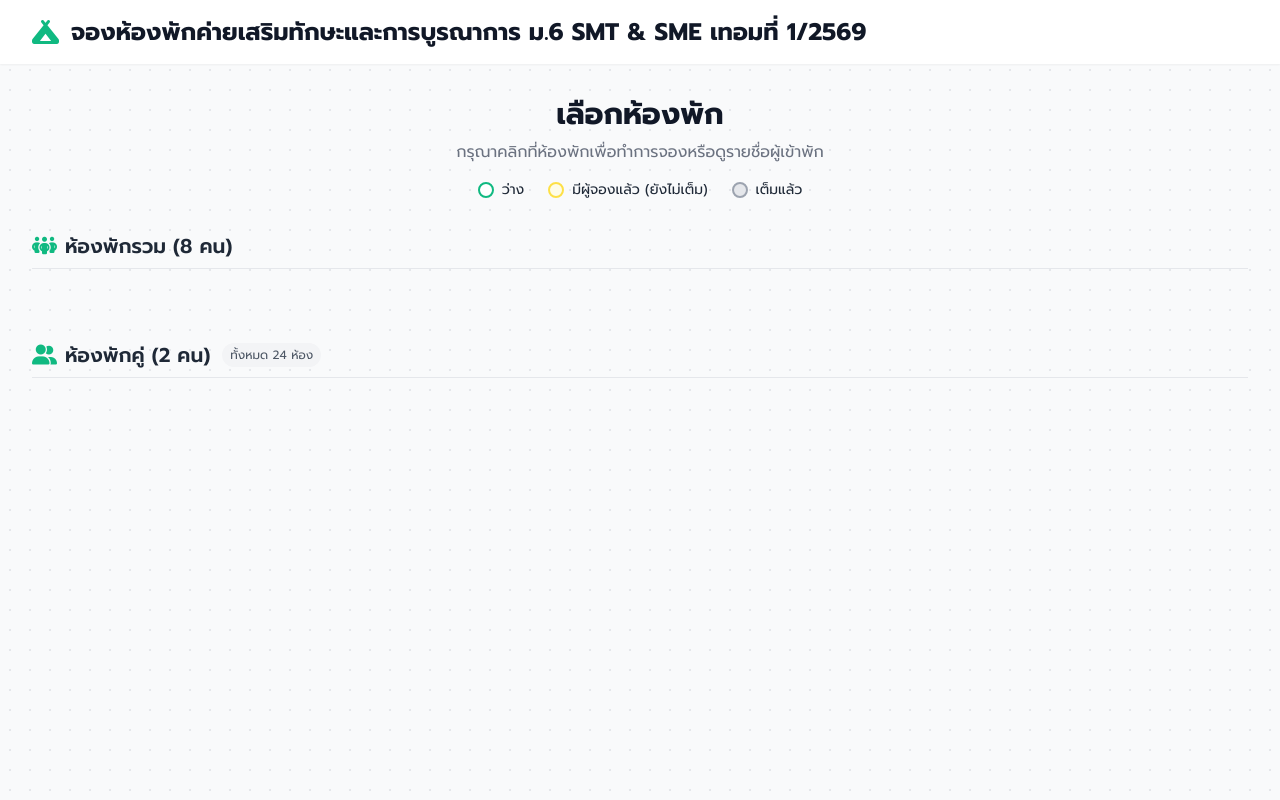
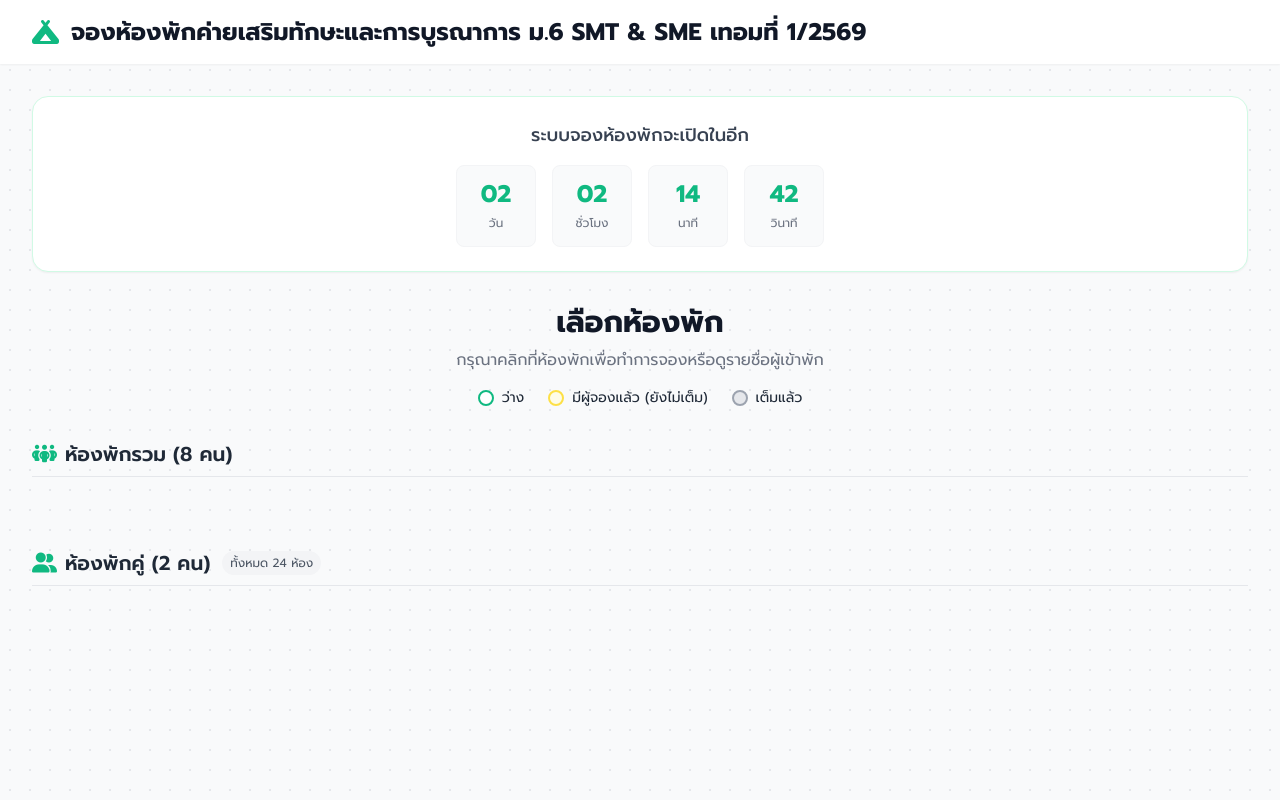
Before and after one commit to basehappy19/camp-room, a plain HTML site: page index.html in a window 1280 px wide. Drawn offline with nearby package versions, Linux system fonts and the light colour scheme; no server answers.

Commit message:
Add booking countdown timer and remove delete functionality

```diff
--- a/index.html
+++ b/index.html
@@ -49,6 +49,29 @@
     </nav>
 
     <main class="max-w-7xl mx-auto px-4 sm:px-6 lg:px-8 py-8">
+
+        <!-- Countdown Section -->
+        <div id="countdown-section" class="mb-8 text-center bg-white p-6 rounded-2xl shadow-sm border border-emerald-100 hidden">
+            <h3 class="text-lg font-medium text-gray-700 mb-4">ระบบจองห้องพักจะเปิดในอีก</h3>
+            <div class="flex justify-center gap-3 sm:gap-4 text-center" id="countdown-timer">
+                <div class="bg-gray-50 px-3 sm:px-4 py-3 rounded-lg border border-gray-100 w-16 sm:w-20">
+                    <span id="cd-days" class="block text-xl sm:text-2xl font-bold text-primary">00</span>
+                    <span class="text-[10px] sm:text-xs text-gray-500">วัน</span>
+                </div>
+                <div class="bg-gray-50 px-3 sm:px-4 py-3 rounded-lg border border-gray-100 w-16 sm:w-20">
+                    <span id="cd-hours" class="block text-xl sm:text-2xl font-bold text-primary">00</span>
+                    <span class="text-[10px] sm:text-xs text-gray-500">ชั่วโมง</span>
+                </div>
+                <div class="bg-gray-50 px-3 sm:px-4 py-3 rounded-lg border border-gray-100 w-16 sm:w-20">
+                    <span id="cd-minutes" class="block text-xl sm:text-2xl font-bold text-primary">00</span>
+                    <span class="text-[10px] sm:text-xs text-gray-500">นาที</span>
+                </div>
+                <div class="bg-gray-50 px-3 sm:px-4 py-3 rounded-lg border border-gray-100 w-16 sm:w-20">
+                    <span id="cd-seconds" class="block text-xl sm:text-2xl font-bold text-primary">00</span>
+                    <span class="text-[10px] sm:text-xs text-gray-500">วินาที</span>
+                </div>
+            </div>
+        </div>
 
         <div class="mb-8 text-center">
             <h2 class="text-3xl font-bold text-gray-900 mb-2">เลือกห้องพัก</h2>
@@ -114,6 +137,15 @@
                 <hr class="mb-6 border-gray-100">
 
                 <!-- ฟอร์มจอง -->
+                <!-- แจ้งเตือนยังไม่เปิดจอง -->
+                <div id="notOpenMessage" class="hidden text-center py-8">
+                    <div class="w-16 h-16 bg-orange-100 text-orange-500 rounded-full flex items-center justify-center mx-auto mb-3">
+                        <i class="fa-solid fa-clock text-2xl"></i>
+                    </div>
+                    <h4 class="text-lg font-bold text-gray-800 mb-1">ยังไม่เปิดให้จอง</h4>
+                    <p class="text-gray-500 text-sm">ระบบจะเปิดให้ลงชื่อในวันที่ 31 ก.ค. 2569 เวลา 20:00 น.</p>
+                </div>
+
                 <div id="bookingFormSection">
                     <h4 class="text-sm font-semibold text-gray-500 uppercase tracking-wider mb-3">เพิ่มผู้เข้าพักใหม่</h4>
 
--- a/script.js
+++ b/script.js
@@ -16,9 +16,43 @@ let rooms = [];
 let currentSelectedRoom = null;
 let currentPreviewStudent = null;
 let isFetching = false;
+let isBookingOpen = false;
+
+// 31 ก.ค. 2569 เวลา 20:00:00 น. (GMT+7)
+const BOOKING_START_TIME = new Date('2026-07-31T20:00:00+07:00').getTime();
+
+function initCountdown() {
+    const updateCountdown = () => {
+        const now = new Date().getTime();
+        const distance = BOOKING_START_TIME - now;
+
+        if (distance <= 0) {
+            isBookingOpen = true;
+            document.getElementById('countdown-section').classList.add('hidden');
+            return;
+        }
+
+        isBookingOpen = false;
+        document.getElementById('countdown-section').classList.remove('hidden');
+
+        const days = Math.floor(distance / (1000 * 60 * 60 * 24));
+        const hours = Math.floor((distance % (1000 * 60 * 60 * 24)) / (1000 * 60 * 60));
+        const minutes = Math.floor((distance % (1000 * 60 * 60)) / (1000 * 60));
+        const seconds = Math.floor((distance % (1000 * 60)) / 1000);
+
+        document.getElementById('cd-days').innerText = days.toString().padStart(2, '0');
+        document.getElementById('cd-hours').innerText = hours.toString().padStart(2, '0');
+        document.getElementById('cd-minutes').innerText = minutes.toString().padStart(2, '0');
+        document.getElementById('cd-seconds').innerText = seconds.toString().padStart(2, '0');
+    };
+
+    updateCountdown();
+    setInterval(updateCountdown, 1000);
+}
 
 // Initialize
 document.addEventListener('DOMContentLoaded', async () => {
+    initCountdown();
     await loadStudents();
     initEmptyRooms();
 
@@ -209,14 +243,20 @@ function openModal(roomId) {
     renderOccupants();
     resetForm();
 
-    // Check if room is full
-    const isFull = currentSelectedRoom.occupants.length >= currentSelectedRoom.capacity;
-    if (isFull) {
+    // จัดการแสดงผลฟอร์มจอง หรือ แจ้งเตือนยังไม่เปิด
+    if (isBookingOpen) {
+        if (currentSelectedRoom.occupants.length >= currentSelectedRoom.capacity) {
+            document.getElementById('bookingFormSection').classList.add('hidden');
+            document.getElementById('roomFullMessage').classList.remove('hidden');
+        } else {
+            document.getElementById('bookingFormSection').classList.remove('hidden');
+            document.getElementById('roomFullMessage').classList.add('hidden');
+        }
+        document.getElementById('notOpenMessage').classList.add('hidden');
+    } else {
         document.getElementById('bookingFormSection').classList.add('hidden');
-        document.getElementById('roomFullMessage').classList.remove('hidden');
-    } else {
-        document.getElementById('bookingFormSection').classList.remove('hidden');
         document.getElementById('roomFullMessage').classList.add('hidden');
+        document.getElementById('notOpenMessage').classList.remove('hidden');
     }
 
     // Show Modal
@@ -265,9 +305,6 @@ function renderOccupants() {
                         <p class="text-xs text-gray-500">รหัส: ${occ.StdNo} | ม.${occ.class}</p>
                     </div>
                 </div>
-                <button onclick="removeOccupant('${occ.StdNo}')" class="text-red-400 hover:text-red-600 hover:bg-red-50 w-8 h-8 rounded-full transition flex items-center justify-center" title="ลบออก">
-                    <i class="fa-solid fa-trash-can"></i>
-                </button>
             </div>
         `;
     }).join('');
```
